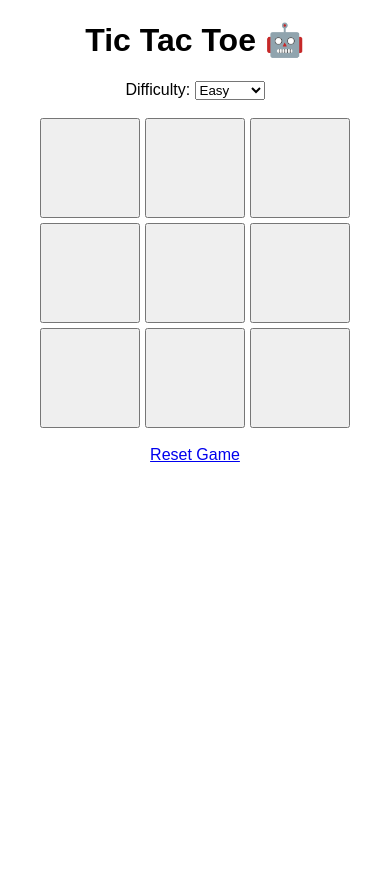
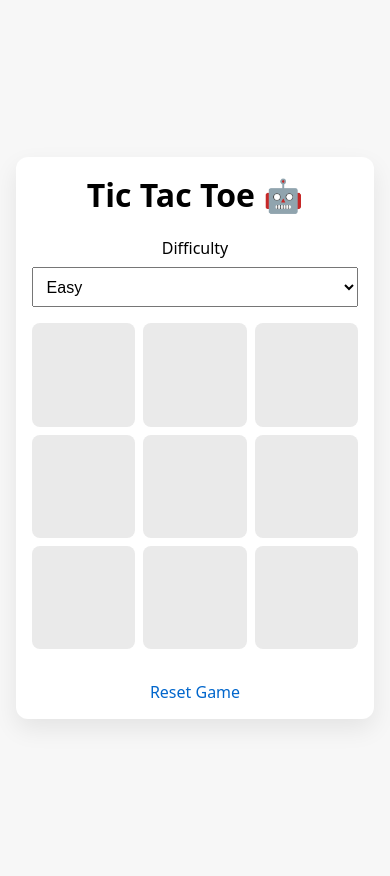
Before and after one commit to Sanskar57-coder/Tic-Tac-Toe, a Flask app: page / in a window 390 px wide. Before the commit the page ends 462 px from the top, so only its background shows below. Run offline with Flask 3, Linux system fonts and the light colour scheme.

Commit message:
mobile responsive

```diff
--- a/templates/index.html
+++ b/templates/index.html
@@ -1,42 +1,105 @@
 <!DOCTYPE html>
-<html>
+<html lang="en">
 <head>
+    <meta charset="UTF-8" />
+    <meta name="viewport" content="width=device-width, initial-scale=1.0" />
+
     <title>Tic Tac Toe AI</title>
+
     <style>
-        body { font-family: Arial; text-align: center; }
+        :root {
+            --cell-size: min(28vw, 100px);
+        }
+
+        body {
+            font-family: system-ui, -apple-system, BlinkMacSystemFont, sans-serif;
+            margin: 0;
+            padding: 1rem;
+            display: flex;
+            justify-content: center;
+            align-items: center;
+            min-height: 100vh;
+            background: #f7f7f7;
+        }
+
+        .container {
+            width: 100%;
+            max-width: 420px;
+            background: white;
+            padding: 1rem;
+            border-radius: 12px;
+            box-shadow: 0 10px 25px rgba(0, 0, 0, 0.08);
+            text-align: center;
+        }
+
+        h1 {
+            margin-top: 0;
+        }
+
         .board {
             display: grid;
-            grid-template-columns: repeat(3, 100px);
-            gap: 5px;
-            justify-content: center;
+            grid-template-columns: repeat(3, 1fr);
+            gap: 0.5rem;
+            margin: 1rem 0;
         }
-        button {
-            width: 100px;
-            height: 100px;
-            font-size: 32px;
+
+        button.cell {
+            width: 100%;
+            aspect-ratio: 1 / 1;
+            font-size: clamp(2rem, 6vw, 3rem);
+            border: none;
+            border-radius: 8px;
+            background: #eaeaea;
+            cursor: pointer;
+            touch-action: manipulation;
+        }
+
+        button.cell:disabled {
+            background: #d1d1d1;
+            cursor: not-allowed;
+        }
+
+        select {
+            width: 100%;
+            padding: 0.6rem;
+            font-size: 1rem;
+            margin-top: 0.5rem;
+        }
+
+        a {
+            display: inline-block;
+            margin-top: 1rem;
+            text-decoration: none;
+            color: #0066cc;
+        }
+
+        @media (hover: hover) {
+            button.cell:hover:not(:disabled) {
+                background: #dcdcdc;
+            }
         }
     </style>
 </head>
+
 <body>
+<div class="container">
 
     <h1>Tic Tac Toe 🤖</h1>
 
     <form method="post">
-    <label>Difficulty:</label>
-    <select name="difficulty" onchange="this.form.submit()">
+        <label for="difficulty">Difficulty</label>
+        <select id="difficulty" name="difficulty" onchange="this.form.submit()">
             <option value="easy" {% if difficulty == "easy" %}selected{% endif %}>Easy</option>
             <option value="medium" {% if difficulty == "medium" %}selected{% endif %}>Medium</option>
             <option value="hard" {% if difficulty == "hard" %}selected{% endif %}>Hard</option>
         </select>
     </form>
 
-<br>
-
     {% if winner %}
         {% if winner == "Draw" %}
-        <h2>🤝 It's a Draw!</h2>
+            <h2>🤝 It's a Draw</h2>
         {% else %}
-        <h2>🏆 {{ winner }} Wins!</h2>
+            <h2>🏆 {{ winner }} Wins</h2>
         {% endif %}
     {% endif %}
 
@@ -44,6 +107,7 @@
         <div class="board">
             {% for cell in board %}
                 <button
+                    class="cell"
                     type="submit"
                     name="move"
                     value="{{ loop.index0 }}"
@@ -55,8 +119,8 @@
         </div>
     </form>
 
-<br>
     <a href="{{ url_for('reset') }}">Reset Game</a>
 
+</div>
 </body>
 </html>
```
Lines whose indentation alone changed are shown as unchanged.
